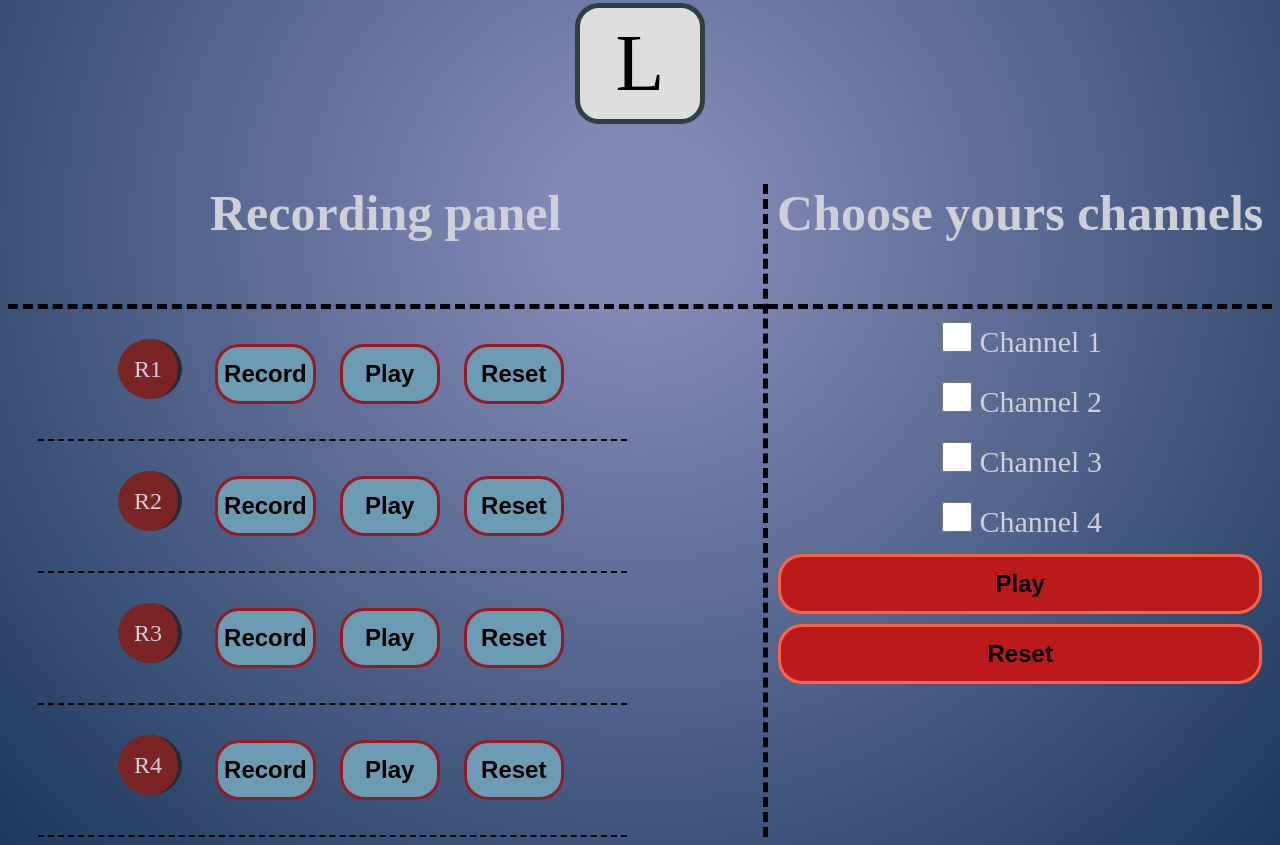
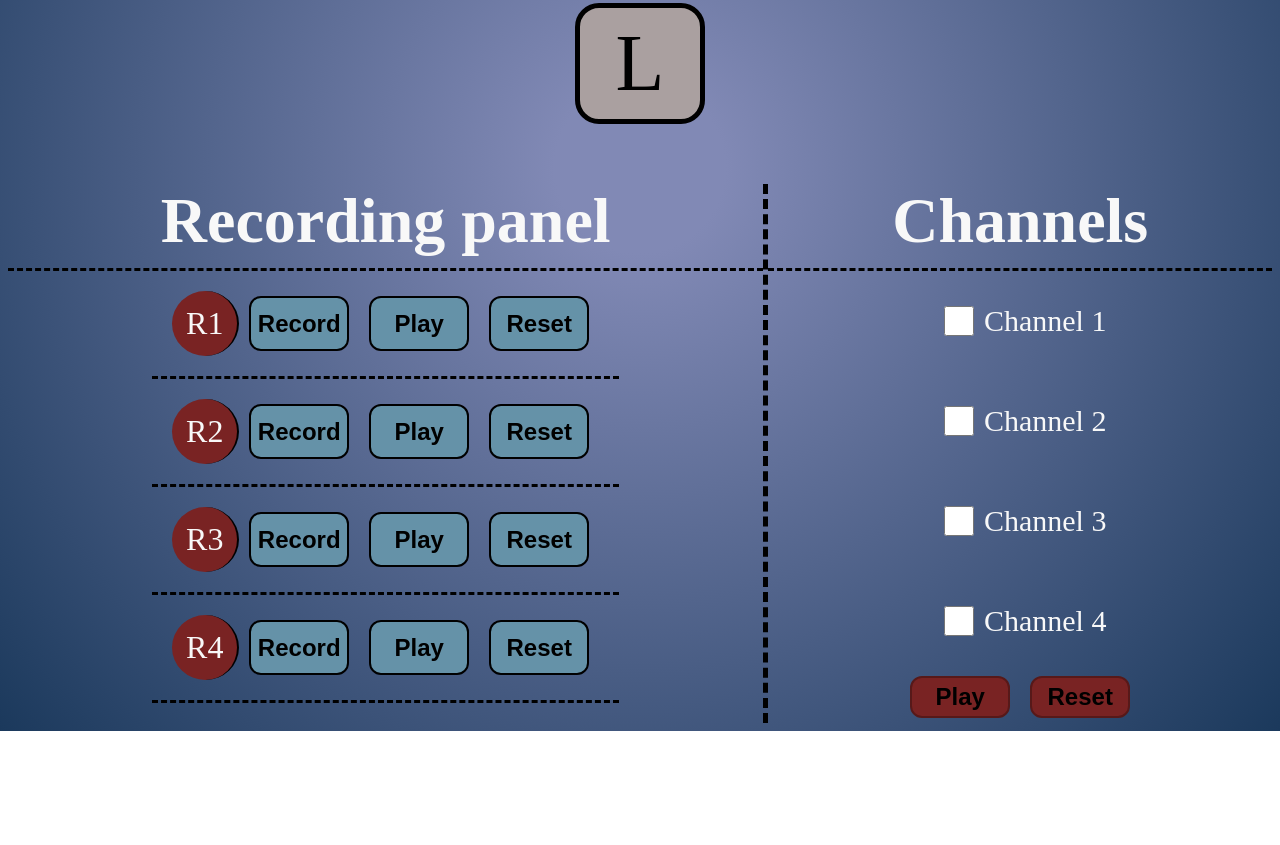
Before and after one commit to dawid809/Programowanie--JavaScript, a website: page Programowanie-w-Javascript/cw2-drumKit/index.html in a window 1280 px wide. Shown: the part 395-1240 px from the top of the page. After the commit the page ends 1126 px from the top, so only its background shows below. Drawn offline with Linux system fonts and the light colour scheme.

Commit message:
Css done

```diff
--- a/Programowanie-w-Javascript/cw1-slider/style.css
+++ b/Programowanie-w-Javascript/cw1-slider/style.css
@@ -63,7 +63,7 @@ body {
   background-color: var(--buttonColor);
   border-radius: 25%;
   color: var(--white);
-  border: 2px solid black;
+  border: 2px solid var(--dark);
   font-size: 3em;
   cursor: pointer;
   outline: 0;
--- a/Programowanie-w-Javascript/cw2-drumKit/index.html
+++ b/Programowanie-w-Javascript/cw2-drumKit/index.html
@@ -52,8 +52,8 @@
                 <button id="resetBtn4">Reset</button>
             </div>
         </div>
-        <div id="temp">
-            <div id=chanel-title>Choose yours channels</div>
+        <div id="channelWraper">
+            <div id=chanel-title>Channels</div>
             <div class="channels">
                 <input type="checkbox" id="chanel1" class="check">
                 <label for="chanel1">Channel 1</label>
@@ -73,9 +73,10 @@
                 <input type="checkbox" id="chanel4">
                 <label for="channel4">Channel 4</label>
             </div>
-
-            <button id="play-channels">Play</button>
-            <button id="reset-channels">Reset</button>
+            <div id="playResetWrapper">
+                <button id="play-channels">Play</button>
+                <button id="reset-channels">Reset</button>
+            </div>
         </div>
     </div>
     <script src="main.js" type="text/javascript"></script>
--- a/Programowanie-w-Javascript/cw2-drumKit/style.css
+++ b/Programowanie-w-Javascript/cw2-drumKit/style.css
@@ -1,12 +1,17 @@
 :root {
     --white: white;
     --dark: black;
-    --titleColor: rgb(207, 207, 216);
+    --titleColor: rgb(248, 248, 248);
     --backgroundColor: #c34f4f;
     --buttonColor: #571919;
     --buttonHoverColor: #792323;
     --borderColor: whitesmoke;
     --blackOpacity: rgba(0, 0, 0, 0.8);
+    --red: #792323;
+    --darkRed: #571919;
+    --lightRed: #c34f4f;
+    --lightblue: rgb(117, 167, 192);
+    --blue: rgb(101, 146, 168);
   }
 
 body {
@@ -16,7 +21,7 @@ body {
 
 .audio-box {
     display: flex;
-    justify-content: space-around;
+    justify-content: space-evenly;
     align-items: center;
     width: 100%;
     flex-direction: row;
@@ -34,10 +39,10 @@ div[class^="pad"]{
     margin: 10px;
     min-width: 100px;
     text-align: center;
-    background-color: #DDDDDD;
+    background-color: #aaa0a0;
     border-radius: 24px;
     font-size: 5em;
-    border: rgb(45, 65, 65) 5px solid;
+    border: 5px solid var(--dark);
     color: var(--dark);
 }
 
@@ -52,10 +57,10 @@ div[class^="pad"]{
     display: flex;
     flex-direction: column;
     text-align: center;
-    border-right: dashed black 5px;
+    border-right: 5px dashed var(--dark);
 }
 
-#temp {
+#channelWraper {
     width: 40%;
     display: flex;
     flex-direction: column;
@@ -64,48 +69,38 @@ div[class^="pad"]{
 
 button {
     min-width: 100px;
-    min-height: 60px;
-    width: auto;
     margin: 5px 10px;
-    border-radius: 24px;
-    background: rgb(108, 156, 180);
-    font-size: 24px;
+    border-radius: 12px;
+    background: var(--blue);
+    font-size: 1.5em;
     font-weight: bold;
     outline: none;
-    border: rgb(153, 25, 32) 3px solid;
+    border:  2px solid var(--dark);
+    outline: none;
 }
 
 button:hover {
-    min-width: 120px;
-    min-height: 60px;
-    width: auto;
-    border-radius: 24px;
-    background: wheat;
-    font-size: 24px;
+    min-width: 100px;
+    background: var(--lightblue);
 }
 
 #btn-box1,
 #btn-box2,
 #btn-box3,
 #btn-box4 {
-
-    text-align: center;
-    float: left;
-    width: 70%;
-    height: auto;
-    margin-left: 30px;
-    padding: 30px;
-    border-bottom: dashed black 2px;
+display: flex;
+    padding: 20px;
+    align-self: center;
+    border-bottom: 3px dashed var(--dark);
 }
 
 #btn-title,
 #chanel-title {
-    height: 100px;
     font-weight: 700;
-    font-size: 50px;
+    font-size: 4em;
     text-align: center;
-    border-bottom: dashed black 5px;
-    padding-bottom: 20px;
+    border-bottom: 3px dashed var(--dark);
+    padding-bottom: 10px;
 }
 
 label {
@@ -113,46 +108,62 @@ label {
 }
 
 input[type="checkbox"] {
-    padding-left: 50px;
+    cursor: pointer;
+    margin: 10px;
     min-width: 30px;
     min-height: 30px;
 }
 
 .channels {
     padding: 10px;
+    margin: 15px;
+    display: flex;
+    justify-content: center;
+    align-items: center;
+}
+
+#playResetWrapper{
+    display: flex;
+    justify-content: center;
+    flex-direction: row;
 }
 
 #play-channels,
 #reset-channels {
-    background-color: rgb(187, 26, 26);
-    border: tomato solid;
+    background-color: var(--red);
+    border: 2px solid var(--darkRed);
+    justify-content: center;
+    padding: 5px;
+    outline: none;
+}
+
+button{
+    cursor: pointer;
 }
 
 #play-channels:hover,
 #reset-channels:hover {
-    background-color: rgb(206, 224, 224);
+    background-color: var(--lightRed);
 }
 
 .record{
-    min-width: 60px;
-    min-height: 60px;
+    min-width: 65px;
+    min-height: 65px;
     border-radius: 50%;
-    float: left;
-    background-color: rgb(122, 36, 36);
+   background-color: var(--red);
     display: flex;
     justify-content: center;
     align-items: center;
-    font-size: 24px;
-    border-right: rgb(39, 42, 51) solid 4px;
-    margin-left: 50px;
+    font-size: 2em;
+    border-right: 2px solid var(--dark);
 }
 div,h1{
     cursor: default;
 }
 
 .visible{
-    background: darkgrey !important;
+    background: rgb(206, 200, 200) !important;
     transform: scale(1.1) !important;
- border: snow solid 5px !important;
+ border:  solid 5px rgb(44, 42, 42) !important;
  color: yellow;
 }
```
